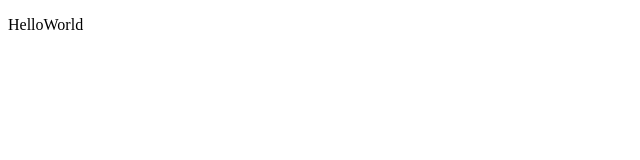
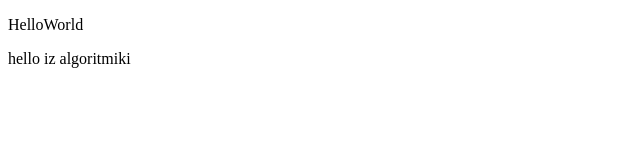
Before and after one commit to Shadelll/wewewewewewewewewe, a plain HTML site: page index.html in a window 1280 px wide. Shown: the whole page, without its empty margins (0-640 px from the left). Drawn offline with Linux system fonts and the light colour scheme.

Commit message:
add new hello

```diff
--- a/index.html
+++ b/index.html
@@ -4,5 +4,6 @@
     </head>
     <body>
         <p>HelloWorld</p>
+        <p>hello iz algoritmiki</p>
     </body>
 </html>
```
